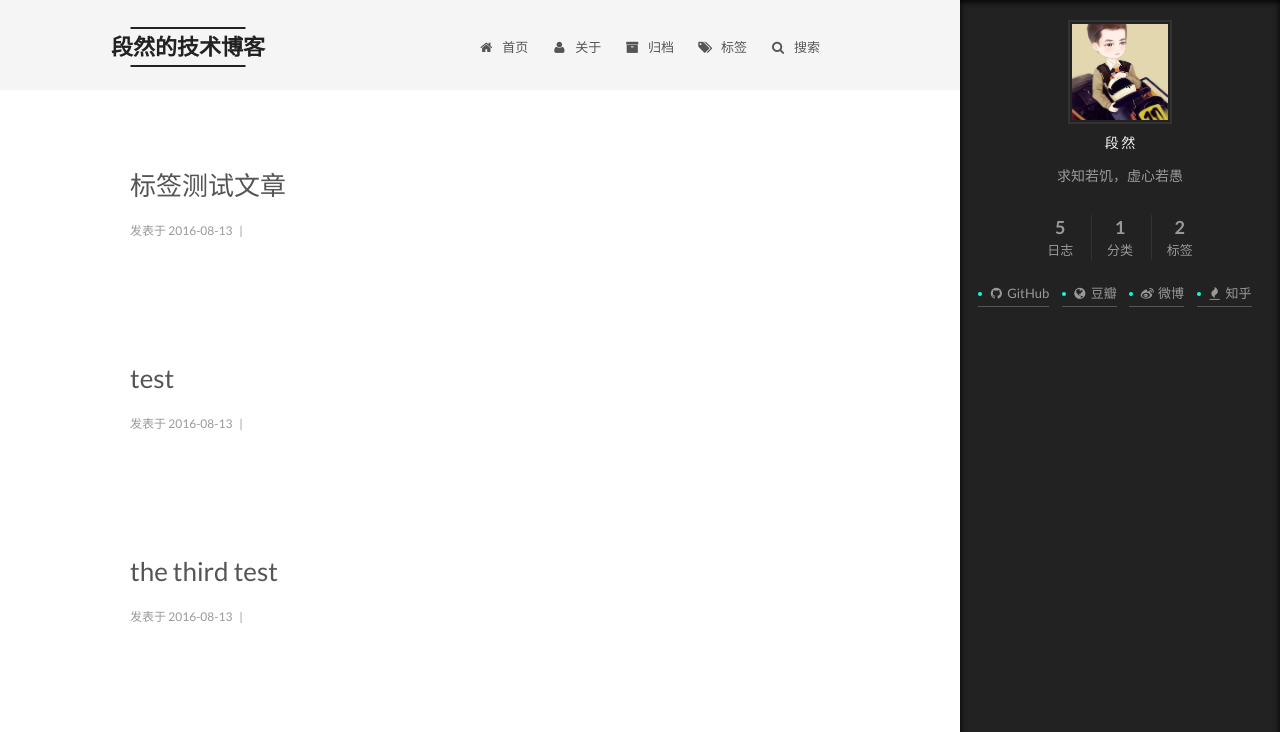
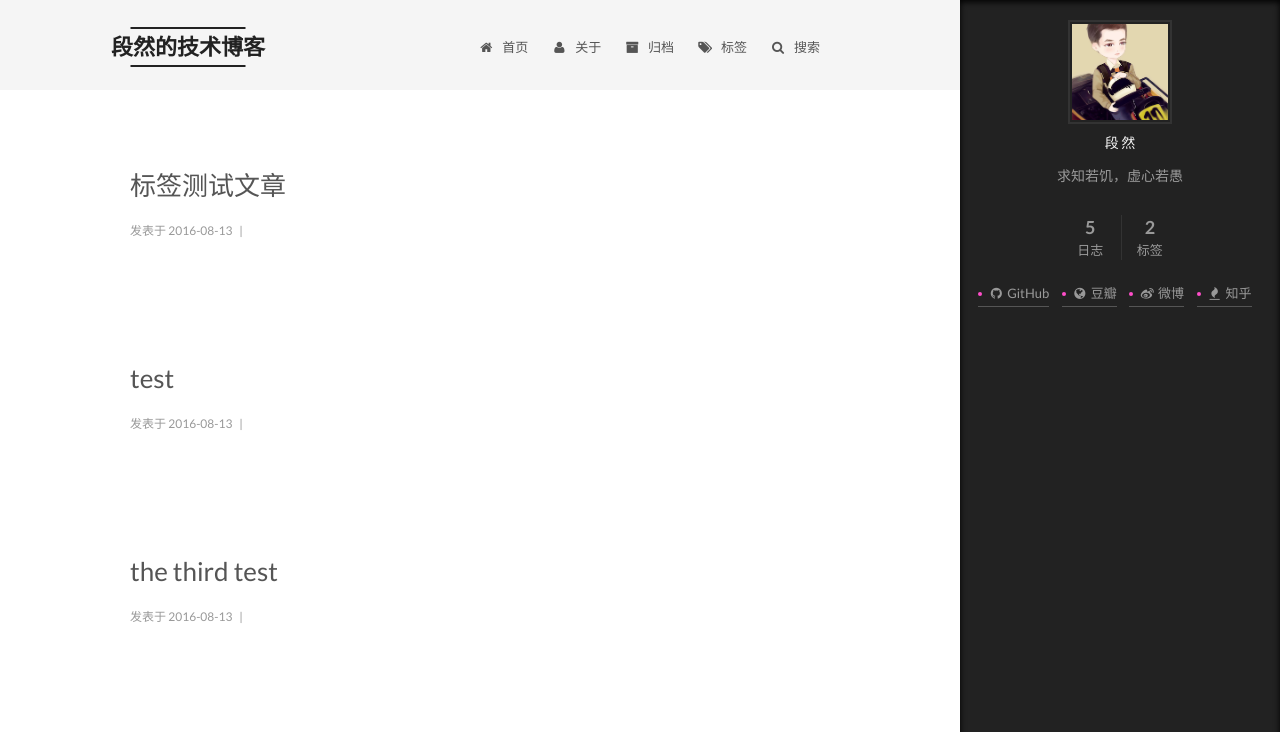
Before and after one commit to tismagic/xiaoyuzhou.github.io, a plain HTML site: page index.html in a window 1280 px wide. Both pictures are taken after a click on the element 1217 px from the left and 742 px from the top of the page. Shown: the top 732 px of the page. Drawn offline with Linux system fonts and the light colour scheme; some packages are replaced by stand-ins of ours; a script that the page names is missing.

Commit message:
Site updated: 2016-08-15 15:16:04

```diff
--- a/css/main.css
+++ b/css/main.css
@@ -1663,7 +1663,7 @@
   width: 4px;
   height: 4px;
   border-radius: 50%;
-  background: #09ffdd;
+  background: #ff4dc9;
 }
 .links-of-blogroll {
   font-size: 13px;
--- a/index.html
+++ b/index.html
@@ -822,13 +822,6 @@
           </div>
 
 
-            <div class="site-state-item site-state-categories">
-
-                <span class="site-state-item-count">1</span>
-                <span class="site-state-item-name">分类</span>
-
-            </div>
-
 
 
             <div class="site-state-item site-state-tags">
```
Also changed, not shown: 2016/08/12/This-is-another-test/index.html (+0 -7 lines), 2016/08/12/hello-world/index.html (+0 -7 lines), 2016/08/13/test/index.html (+0 -7 lines), 2016/08/13/the-third-test/index.html (+0 -7 lines), 2016/08/13/标签测试文章/index.html (+0 -7 lines), about/index.html (+0 -7 lines), archives/2016/08/index.html (+0 -7 lines), archives/2016/index.html (+0 -7 lines), archives/index.html (+0 -7 lines), tags/PS3/index.html (+0 -7 lines), tags/Testing/index.html (+0 -7 lines), tags/index.html (+0 -7 lines).
